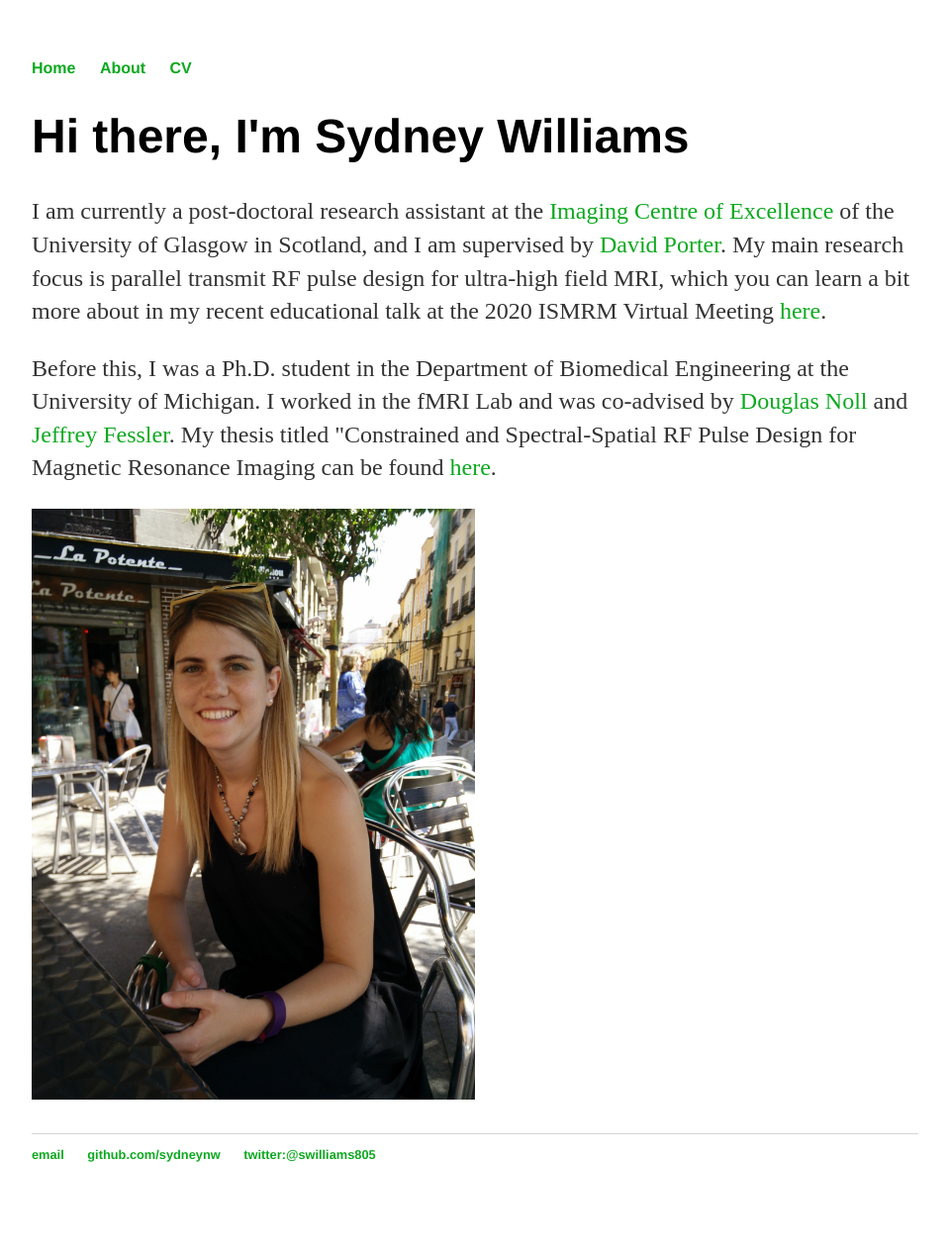
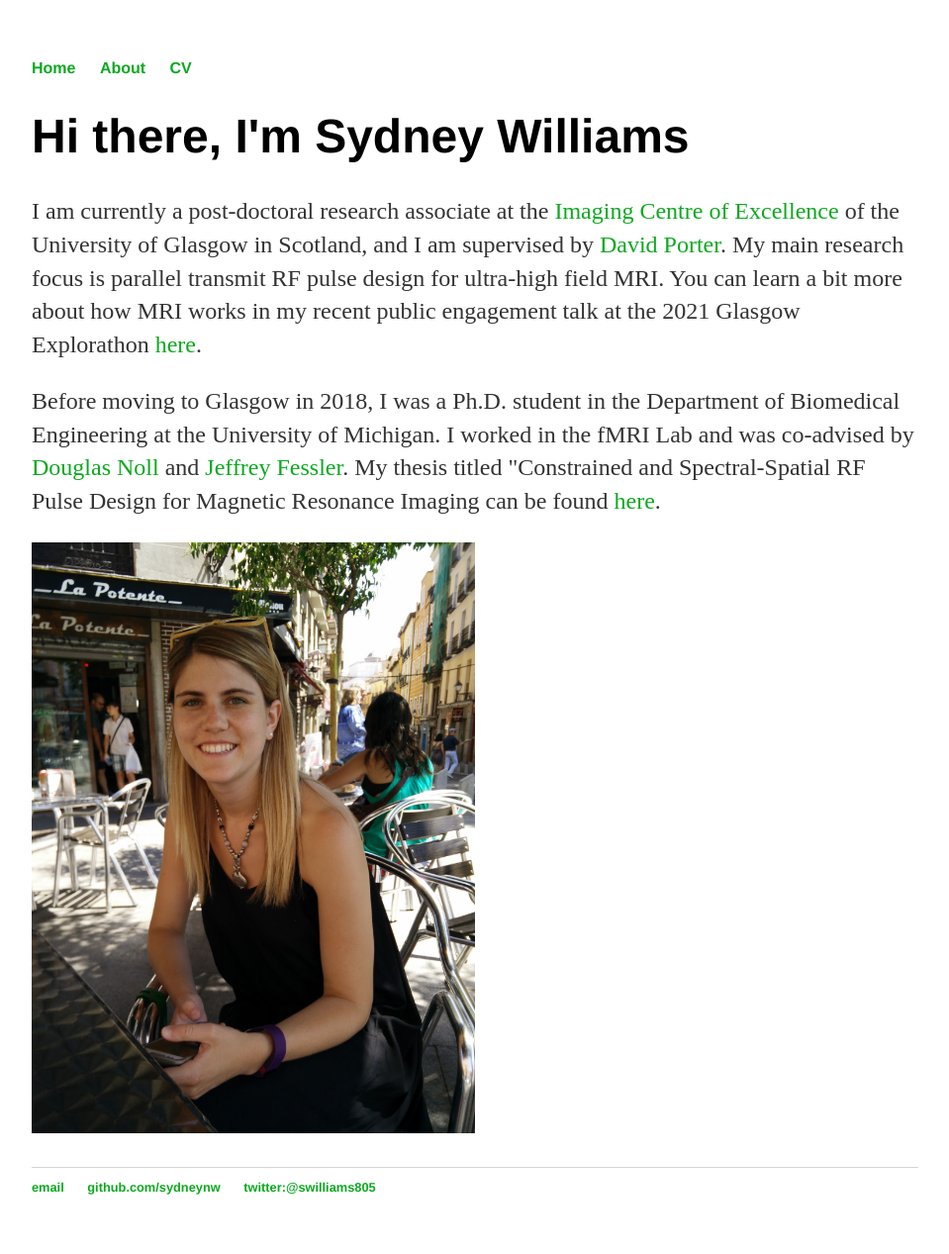
Before and after one commit to sydneynw/sydneynw.github.io, a Jekyll site: the page built from index.html, in a window 1280 px wide. Shown: the whole page at 99% size, without its empty margins (160-1119 px from the left). Built offline with Jekyll 4.4.1, drawn with Linux system fonts in a browser that asks for light colours; before the commit the page ends 1234 px from its top, so only the background shows below that.

Commit message:
Updated about me

```diff
--- a/index.html
+++ b/index.html
@@ -4,13 +4,13 @@ title: Sydney Williams
 ---
 <div class="blurb">
 	<h1>Hi there, I'm Sydney Williams</h1>
-	<p class="text-justify">I am currently a post-doctoral research assistant at the <a href="https://www.gla.ac.uk/colleges/mvls/ice/" target="_blank">
+	<p class="text-justify">I am currently a post-doctoral research associate at the <a href="https://www.gla.ac.uk/colleges/mvls/ice/" target="_blank">
 	Imaging Centre of Excellence</a> of the University of Glasgow in Scotland, and I am supervised by
 	<a href="https://www.gla.ac.uk/researchinstitutes/neurosciencepsychology/staff/davidporter/" target="_blank">David Porter</a>.
-		My main research focus is parallel transmit RF pulse design for ultra-high field MRI, which you can learn a bit more
-		about in my recent educational talk at the 2020 ISMRM Virtual Meeting <a href="https://youtu.be/eMYOd1FIL24" target="_blank">here</a>. </p>
+		My main research focus is parallel transmit RF pulse design for ultra-high field MRI. You can learn a bit more
+		about how MRI works in my recent public engagement talk at the 2021 Glasgow Explorathon <a href="https://www.youtube.com/watch?v=BkCB61a2ZvM&t=52s" target="_blank">here</a>. </p>
 
-	<p class="text-justify">Before this, I was a Ph.D. student in the Department of Biomedical Engineering at the University of Michigan.
+	<p class="text-justify">Before moving to Glasgow in 2018, I was a Ph.D. student in the Department of Biomedical Engineering at the University of Michigan.
 	I worked in the fMRI Lab and was co-advised by <a href="http://nollresearch.engin.umich.edu/" target="_blank">Douglas Noll</a> and
 	<a href="http://web.eecs.umich.edu/~fessler/" target="_blank">Jeffrey Fessler</a>. My thesis titled "Constrained and
 	Spectral-Spatial RF Pulse Design for Magnetic Resonance Imaging can be found
```
